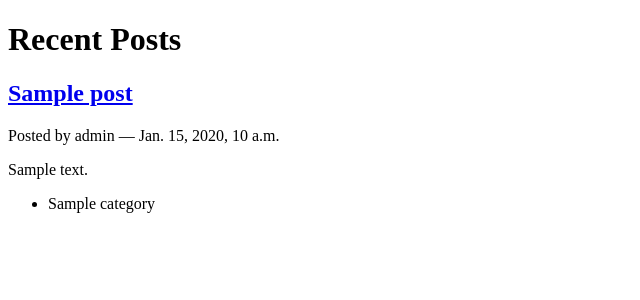
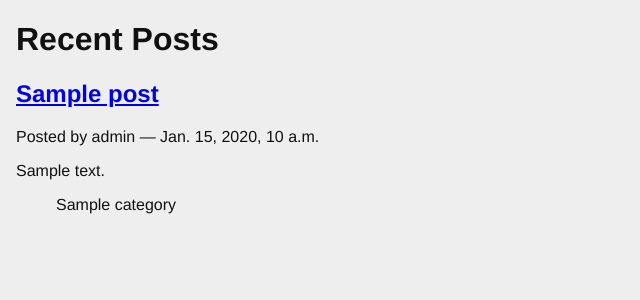
Before and after one commit to vanulor/djangoblog, a Django app: page / in a window 1280 px wide. Shown: the top 300 px of the page, without its empty margins (0-640 px from the left). Run offline with Django 3.2, Linux system fonts and the light colour scheme; data comes from the database, SQL or seed files in the repository; tables that the repository leaves empty hold one stand-in row (values such as "Sample post"); parts of the project's set-up code (start-up, migrations or seed data) failed here and were passed over.

Commit message:
Added CSS

```diff
--- /dev/null
+++ b/blogging/static/django_blog.css
@@ -0,0 +1,74 @@
+body {
+    background-color: #eee;
+    color: #111;
+    font-family: "HelveticaNeue-Light", "Helvetica Neue Light", "Helvetica Neue", Helvetica, Arial, "Lucida Grande", sans-serif;
+    margin:0;
+    padding:0;
+}
+#container {
+    margin:0;
+    padding:0;
+    margin-top: 0px;
+}
+#header {
+    background-color: #333;
+    border-botton: 1px solid #111;
+    margin:0;
+    padding:0;
+}
+#control-bar {
+    margin: 0em 0em 1em;
+    list-style: none;
+    list-style-type: none;
+    text-align: right;
+    color: #eee;
+    font-size: 80%;
+    padding-bottom: 0.4em;
+}
+#control-bar li {
+    display: inline-block;
+}
+#control-bar li a {
+    color: #eee;
+    padding: 0.5em;
+    text-decoration: none;
+}
+#control-bar li a:hover {
+    color: #cce;
+}
+#content {
+    margin: 0em 1em 1em;
+}
+
+ul#entries {
+    list-style: none;
+    list-style-type: none;
+}
+div.entry {
+    margin-right: 2em;
+    margin-top: 1em;
+    border-top: 1px solid #cecece;
+}
+ul#entries li:first-child div.entry {
+    border-top: none;
+    margin-top: 0em;
+}
+div.entry-body {
+    margin-left: 2em;
+}
+.notification {
+    float: right;
+    text-align: center;
+    width: 25%;
+    padding: 1em;
+}
+.info {
+    background-color: #aae;
+}
+ul.categories {
+    list-style: none;
+    list-style-type: none;
+}
+ul.categories li {
+    display: inline;
+}
--- a/mysite/templates/base.html
+++ b/mysite/templates/base.html
@@ -1,9 +1,11 @@
+{% load staticfiles %}
 {# mysite/templates/base.html #}
 
 <!DOCTYPE html>
 <html>
   <head>
     <title>My Django Blog</title>
+    <link type="text/css" rel="stylesheet" href="{% static 'django_blog.css' %}">
   </head>
   <body>
     <div id="container">
```
